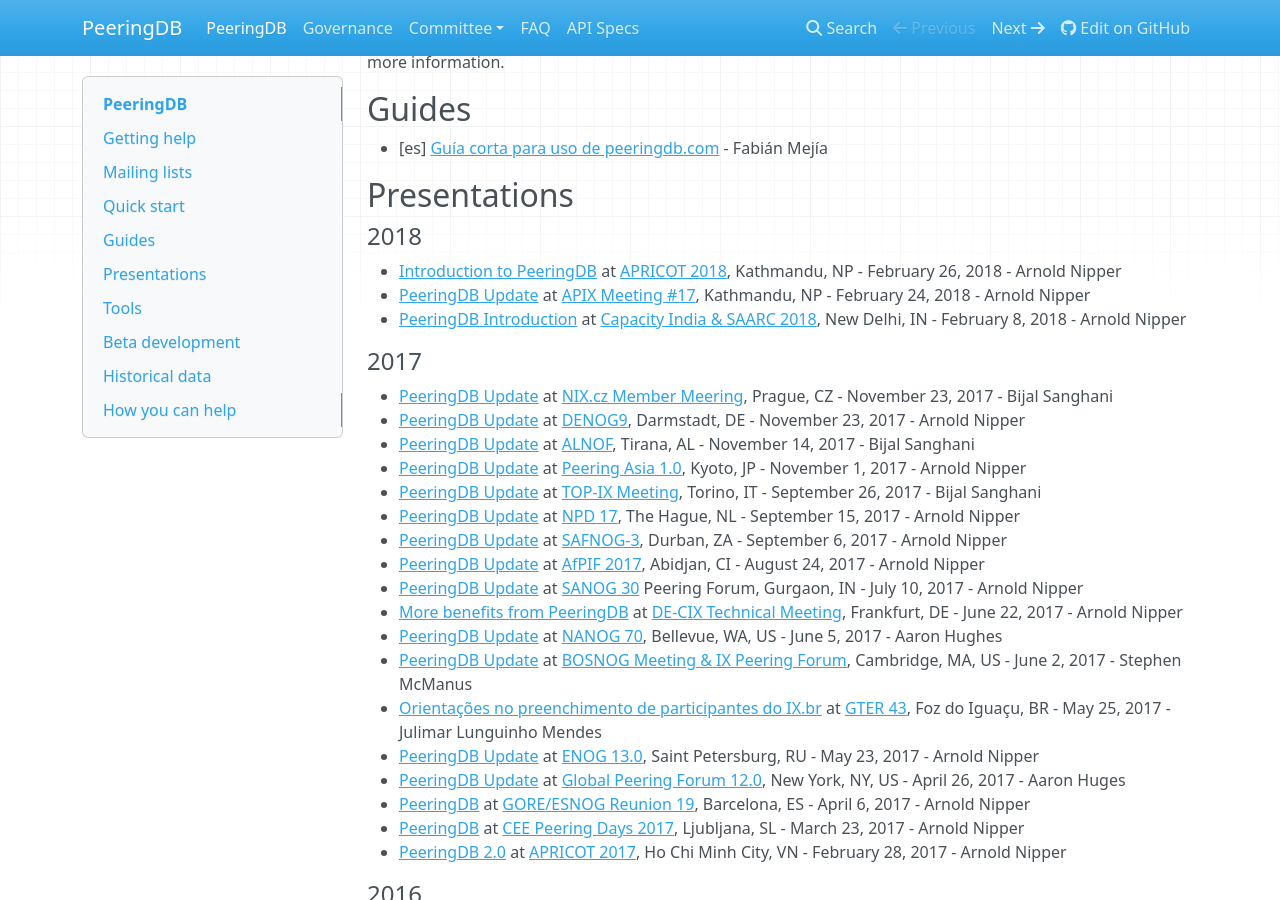
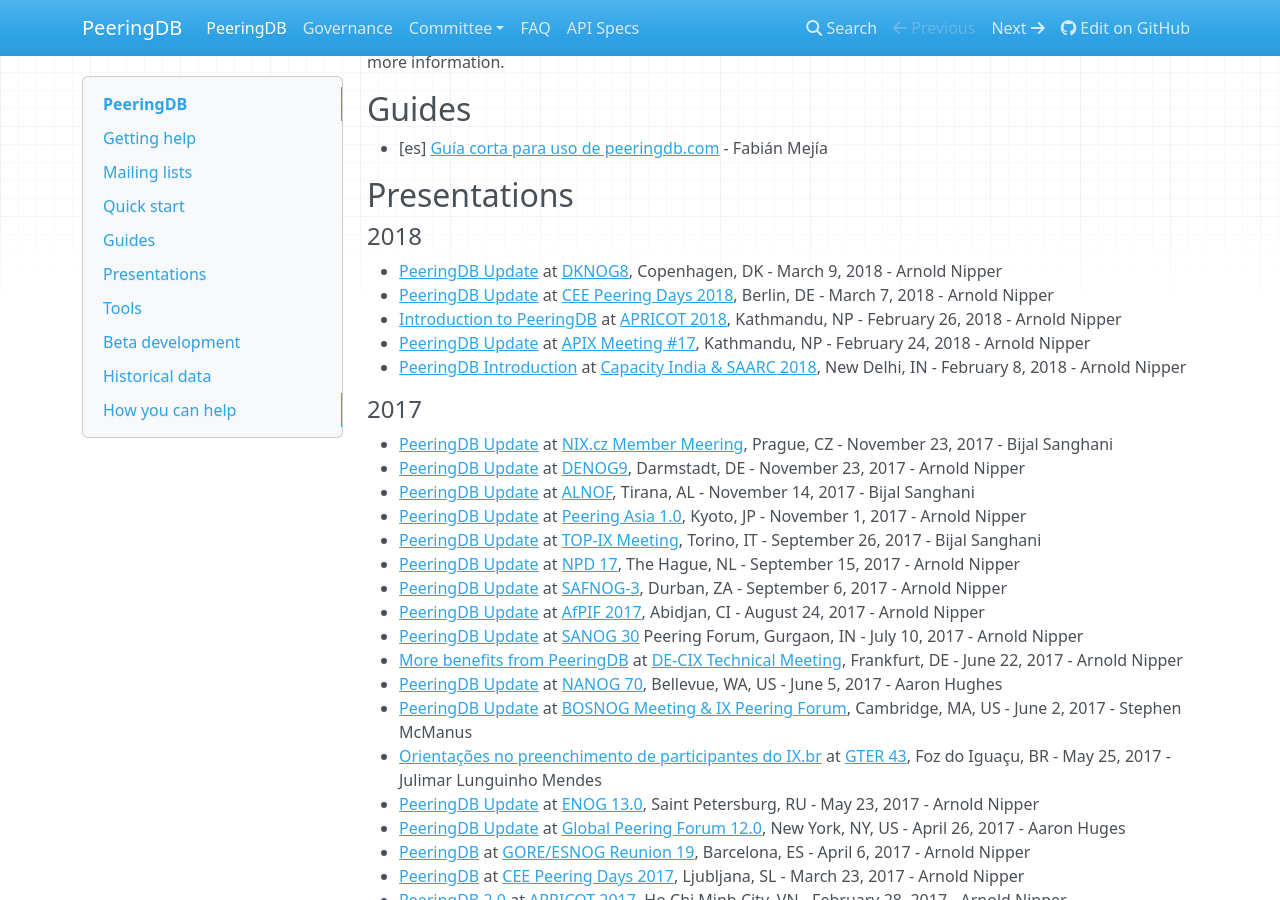
Before and after one commit to peeringdb/docs, an MkDocs documentation site: the page built from docs/index.md, in a window 1280 px wide and 900 px high, scrolled down 1136 px. Built offline with MkDocs 1.6.1, drawn with Linux system fonts in a browser that asks for light colours; nearby versions of some CDN libraries; old or Windows-style settings are respelled for this version of MkDocs.

Commit message:
Added CEE PD 2018 and DKNOG8.

```diff
--- a/docs/index.md
+++ b/docs/index.md
@@ -52,6 +52,8 @@
 
 #### 2018
 
+- [PeeringDB Update](presentation/20180309-DKNOG8-Lightning-Nipper.pdf) at [DKNOG8](https://dknog8.dknog.dk/), Copenhagen, DK - March 9, 2018 - Arnold Nipper
+- [PeeringDB Update](presentation/20180307-CEE-Peering-Days-Lightning-Nipper.pdf) at [CEE Peering Days 2018](https://www.peeringdays.eu/programme.php), Berlin, DE - March 7, 2018 - Arnold Nipper
 - [Introduction to PeeringDB](presentation/20180226-Apricot2018-Nipper.pdf) at [APRICOT 2018](https://2018.apricot.net/program/schedule/#/day/8/peering-and-interconnection-ii-global), Kathmandu, NP - February 26, 2018 - Arnold Nipper
 - [PeeringDB Update](presentation/20180224-17th-APIX-Nipper.pdf) at [APIX Meeting #17](http://apix.asia/?page_id=75), Kathmandu, NP - February 24, 2018 - Arnold Nipper
 - [PeeringDB Introduction](presentation/20180208-Capacity-India-and-SAARC-Nipper.pdf) at [Capacity India & SAARC 2018](http://www.capacityconferences.com/India-Connect-Agenda), New Delhi, IN - February 8, 2018 - Arnold Nipper
```
Also changed, not shown: 2 other files.
